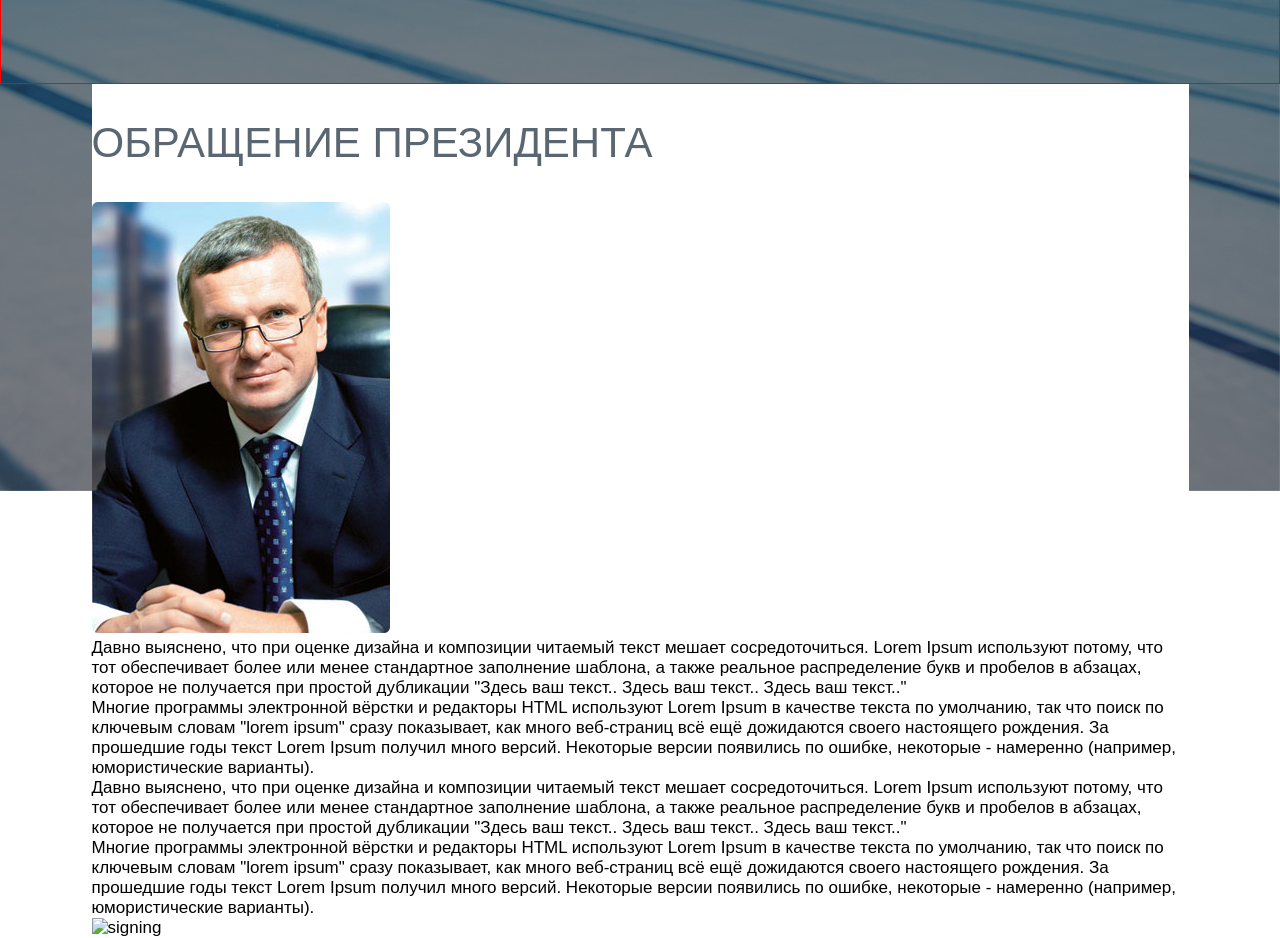
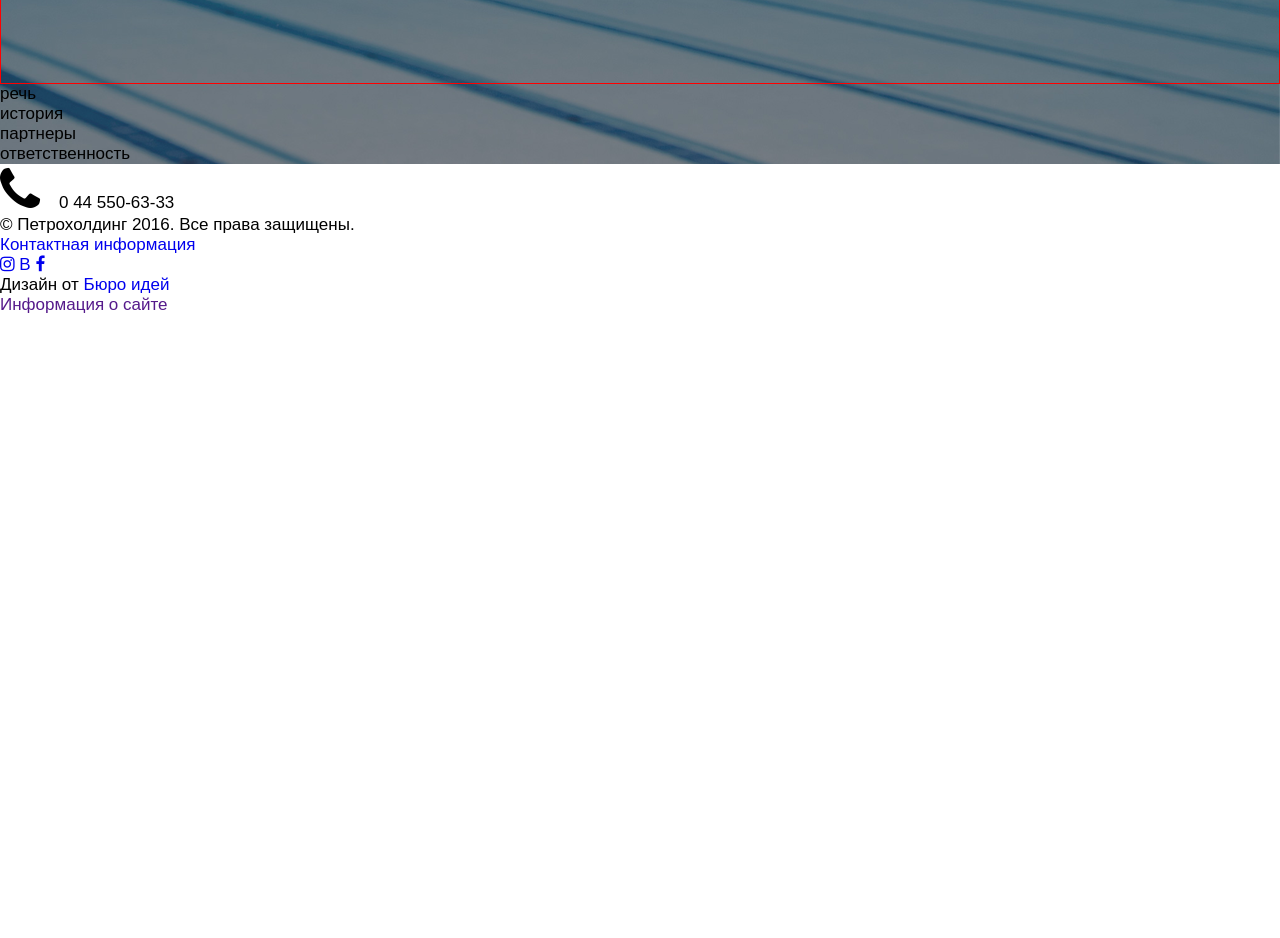
Before and after one commit to 0smir/ideaslab, a plain HTML site: page responsive/about_us/about_us.html in a window 1280 px wide. Shown: the part 500-1438 px from the top of the page. After the commit the page ends 815 px from the top, so only its background shows below. Drawn offline with Linux system fonts and the light colour scheme.

Commit message:
change structure of document
1) add block .wrapper with non fixed width (min-width: 1150px);
2) delete useless block;
3) update images for header (new logo-pictures without background).

```diff
--- a/responsive/about_us/about_us.html
+++ b/responsive/about_us/about_us.html
@@ -4,15 +4,18 @@
 	<meta charset="utf-8">
 	<title>AboutUs</title>
 	<link rel="stylesheet" href="normalize.css">
+
+	<link rel="stylesheet" href="https://maxcdn.bootstrapcdn.com/font-awesome/4.5.0/css/font-awesome.min.css">
 	<link rel="stylesheet" href="about_us.css">
 </head>
 <body>
 	<header>
+		<div class="wrapper">
 			<div class="logo">
 				<a href="#"><img src="images/logo.png" alt="logo"></a>
 			</div>
 			<div class="mobail_logo">
-			<a href="#"><img src="images/logomob.jpg" alt="logomobail"></a>
+				<a href="#"><img src="images/moblogo.png" alt="logomobail"></a>
 			</div>
 
 			<div class="nav_mobail">
@@ -26,45 +29,68 @@
 				<li><a href="#">Новости</a></li>
 				<li><a href="#">Контакты</a></li>
 			</ul>
+		</div><!--wrapper-->
 	</header>
 	<div class="main">
 		<div class="banner">
+			<div class="wrapper">
 				<div class="massege">
 					<p>Текст приветствия</p>
 					<p>Краткий вспомогаельный текст</p>
 					<p>Ключевой месседж</p>
 					<p>Расширенный вспомогательный текст в подкреплении основному месседжу или страницы в целом</p>
 					<p>Расширенный вспомогательный текств подкреплении основному месседжу или страницы в целом</p>
+				</div><!--massege-->
+			</div><!--wrapper-->
+		</div><!--banner-->
+		<div class="treatment">
+			<div class="wrapper">
+				речь
+			</div>
+		</div><!--treatment-->
+		<div class="history">
+			<div class="wrapper">
+				история
+			</div>
+
+		</div><!--history-->
+		<div class="partners">
+			<div class="wrapper">
+				партнеры
+			</div>
+		</div><!--partners-->
+		<div class="responsibility">
+			<div class="wrapper">
+				ответственность
+			</div>
+		</div><!--responsibility-->
+	</div><!--main-->
+	<footer>
+		<div class="wrapper">
+			<div class="contacts">
+				 <p>
+					<i class="fa fa-phone fa-3x"></i>&nbsp; &nbsp;
+					<span>0&nbsp;44&nbsp;550-63-33</span>
+				 </p>
+				<p>
+					&copy; Петрохолдинг 2016. Все права защищены. <br>
+					<a href="#">Контактная информация</a>
+				</p>
+
+			<div class="social">
+				<a href="#"><i class="fa fa-instagram"></i></a>
+				<a href="#"><span>B</span></a>
+				<a href="#"><i class="fa fa-facebook"></i></a>
+
 			</div>
 			</div>
-		<div class="wrapper">
-			<div class="content">
-				<article>
-					<h2>Обращение президента</h2>
+			<div class="desigen">
+				<p>Дизайн от <a href="#">Бюро идей</a> </p>
+				<p><a href="">Информация о сайте</a></p>
+			</div>
+		</div>	<!--wrapper-->
+	</footer>
 
-					<div class="treatment">
-						<img src="images/president.png" alt="president_of_company">
-						<div class="text">
-							<p>
-								Давно выяснено, что при оценке дизайна и композиции читаемый текст мешает сосредоточиться. Lorem Ipsum используют потому, что тот обеспечивает более или менее стандартное заполнение шаблона, а также реальное распределение букв и пробелов в абзацах, которое не получается при простой дубликации "Здесь ваш текст.. Здесь ваш текст.. Здесь ваш текст.."
-							</p>
-							<p>
-								Многие программы электронной вёрстки и редакторы HTML используют Lorem Ipsum в качестве текста по умолчанию, так что поиск по ключевым словам "lorem ipsum" сразу показывает, как много веб-страниц всё ещё дожидаются своего настоящего рождения. За прошедшие годы текст Lorem Ipsum получил много версий. Некоторые версии появились по ошибке, некоторые - намеренно (например, юмористические варианты).
-							</p>
-							<p>
-								Давно выяснено, что при оценке дизайна и композиции читаемый текст мешает сосредоточиться. Lorem Ipsum используют потому, что тот обеспечивает более или менее стандартное заполнение шаблона, а также реальное распределение букв и пробелов в абзацах, которое не получается при простой дубликации "Здесь ваш текст.. Здесь ваш текст.. Здесь ваш текст.."
-							</p>
-							<p>
-								Многие программы электронной вёрстки и редакторы HTML используют Lorem Ipsum в качестве текста по умолчанию, так что поиск по ключевым словам "lorem ipsum" сразу показывает, как много веб-страниц всё ещё дожидаются своего настоящего рождения. За прошедшие годы текст Lorem Ipsum получил много версий. Некоторые версии появились по ошибке, некоторые - намеренно (например, юмористические варианты).
-							</p>
-							<p>
-								<img src="images/signing.png" alt="signing">
-							</p>
-						</div>
-					</div>
-				</article>
-			</div><!--content-->
-		</div><!--wrapper-->
-	</div><!--main-->
+
 </body>
 </html>
```
Lines whose indentation alone changed are shown as unchanged.
